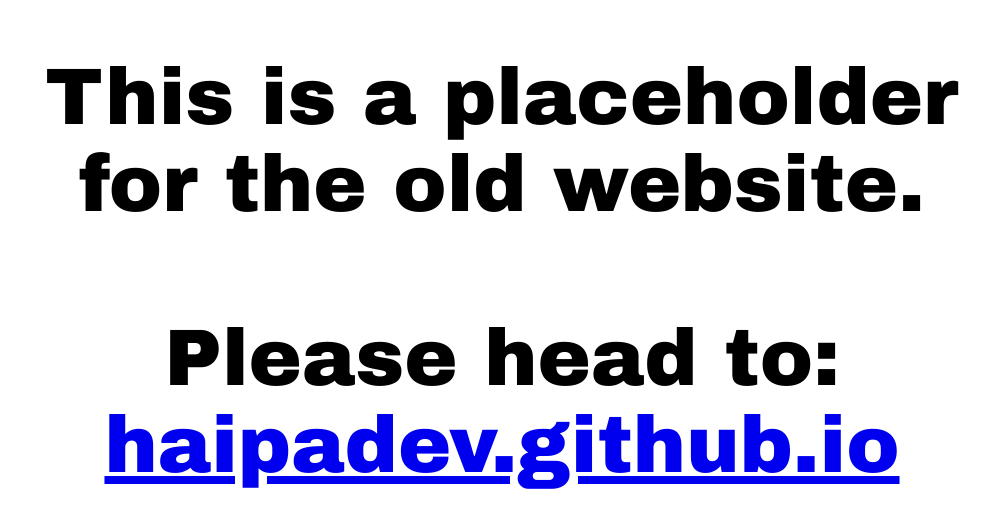
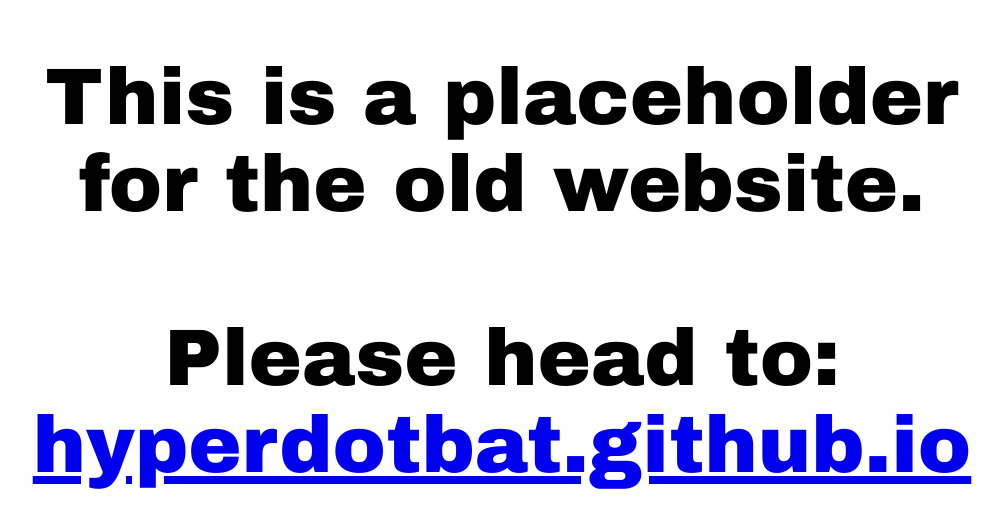
Before and after one commit to HyperGamesDev/hypergamesdev.github.io, a plain HTML site: page index.html in a window 1280 px wide. Shown: the whole page, without its empty margins (138-1141 px from the left). Drawn offline with Linux system fonts and the light colour scheme.

Commit message:
Update index.html

```diff
--- a/index.html
+++ b/index.html
@@ -9,7 +9,7 @@
 	</style>
 	<script>
 		function redirect(){
-			window.open("https://haipadev.github.io","_self");
+			window.open("https://hyperdotbat.github.io","_self");
 		}
 	</script>
   </head>
@@ -20,7 +20,7 @@
 	  for the old website.<br><br>
 
 	  Please head to:<br>
-	  <a href="https://haipadev.github.io">haipadev.github.io<a/>
+	  <a href="https://hyperdotbat.github.io">hyperdotbat.github.io<a/>
     </h1></center>
   </body>
 </html>
```
